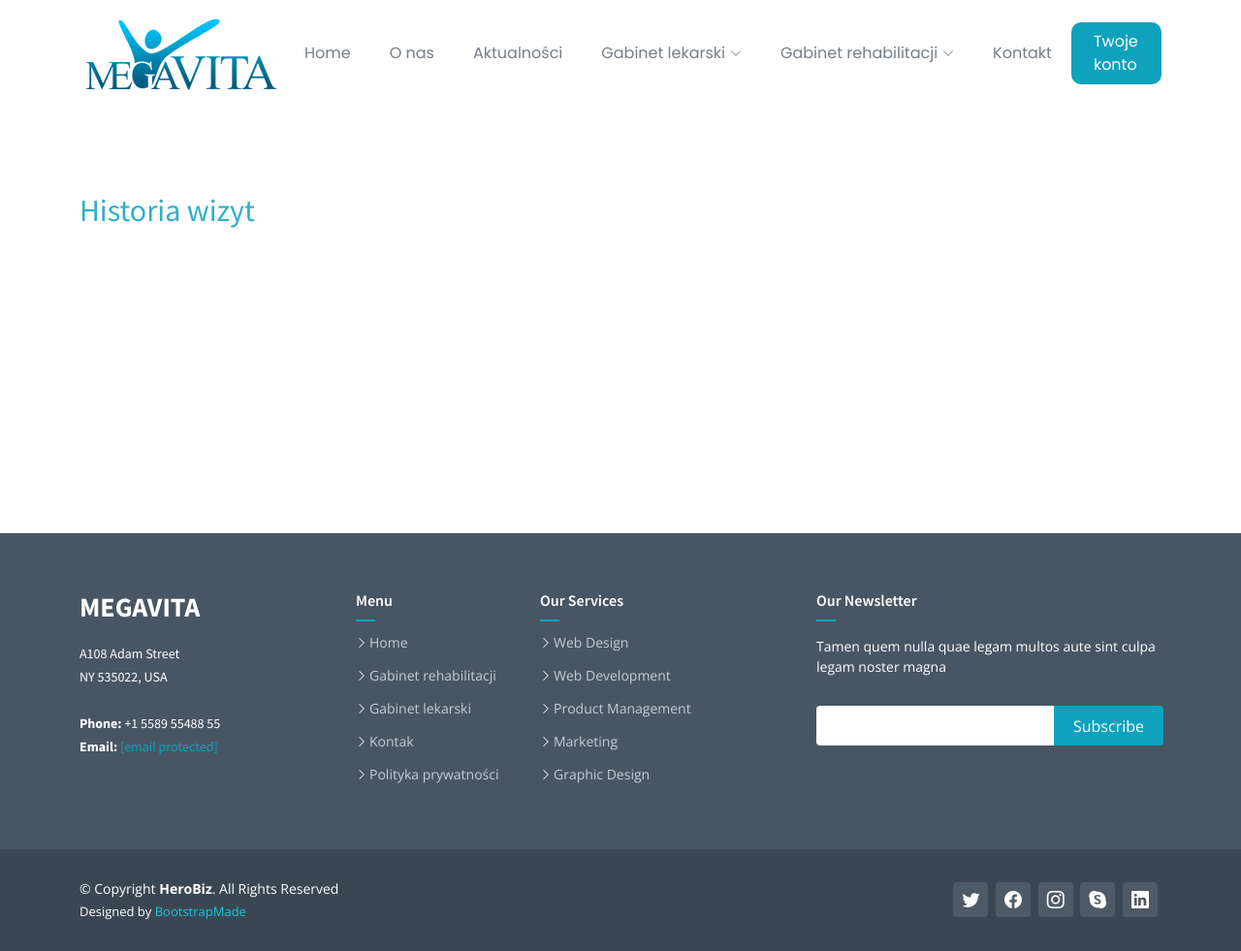
After one commit to ezcodepl/e-doctor, a Django app: page /patient/history in a window 1280 px wide. The commit adds this page. Shown: the whole page at 97% size. Run offline with Django 4.2, Linux system fonts and the light colour scheme; some libraries are stand-ins or nearby versions.

Commit message:
update profile files and base

```diff
--- a/vita/templates/base.html
+++ b/vita/templates/base.html
@@ -54,7 +54,7 @@
                       </li>
 
                     </li>
-                    <li><a class="nav-link scrollto" href="index.html#contact">Kontakt</a></li>
+                    <li><a class="nav-link scrollto" href="#contact">Kontakt</a></li>
             </ul>
               <i class="bi bi-list mobile-nav-toggle d-none"></i>
           </nav>
@@ -66,7 +66,7 @@
                     <div id="hover-content">
                       <ul style="list-style-type: none;margin-left:0px;padding: 4px;">
                         <li class="py-2"><a href="patient/new-visit"><i class="bi bi-plus-circle hover-icon"></i> Nowa wizyta</a></li>
-                        <li class="py-2"><a href="patient/appointment"><i class="bi bi-alarm hover-icon"></i> Umówione wizyty</a></li>
+                        <li class="py-2"><a href="patient/appointments"><i class="bi bi-alarm hover-icon"></i> Umówione wizyty</a></li>
                         <li class="py-2"><a href="patient/history"><i class="bi bi-card-list hover-icon"></i> Historia wizyt</a></li>
                         <li class="py-2"><a href="patient/profile"><i class="bi bi-person-circle hover-icon"></i> Moje dane</a></li>
                         <li class="py-2"><a href="logout" style="color: firebrick;"><i class="bi bi-power hover-icon" style="color: firebrick;"></i> Wyloguj</a></li>
--- a/vita/templates/base1.html
+++ b/vita/templates/base1.html
@@ -2,7 +2,7 @@
 <!DOCTYPE html>
 <html lang="en">
   <head><meta charset="utf-8">
-    <meta content="width=device-width, initial-scale=1.0" name="viewport"><title>HeroBiz Bootstrap Template - Home 1</title>
+    <meta content="width=device-width, initial-scale=1.0" name="viewport"><title>MegaVita</title>
     <meta name="robots" content="noindex, nofollow"><meta content="" name="description"><meta content="" name="keywords">
     <link href="assets/img/favicon.png" rel="icon"><link href="assets/img/apple-touch-icon.png" rel="apple-touch-icon">
     <link rel="preconnect" href="https://fonts.googleapis.com">
@@ -52,7 +52,7 @@
                           <li><a href="#">Kinezyterapia</a></li>
                         </ul>
                       </li>
-                    <li><a class="nav-link scrollto" href="index.html#contact">Kontakt</a></li>
+                    <li><a class="nav-link scrollto" href="#contact">Kontakt</a></li>
             </ul>
               <i class="bi bi-list mobile-nav-toggle d-none"></i>
           </nav>
@@ -64,7 +64,7 @@
               <div id="hover-content">
                 <ul style="list-style-type: none;margin-left:0px;padding: 4px;">
                   <li class="py-2"><a href="new-visit"><i class="bi bi-plus-circle hover-icon"></i> Nowa wizyta</a></li>
-                  <li class="py-2"><a href="appointment"><i class="bi bi-alarm hover-icon"></i> Umówione wizyty</a></li>
+                  <li class="py-2"><a href="appointments"><i class="bi bi-alarm hover-icon"></i> Umówione wizyty</a></li>
                   <li class="py-2"><a href="history"><i class="bi bi-card-list hover-icon"></i> Historia wizyt</a></li>
                   <li class="py-2"><a href="profile"><i class="bi bi-person-circle hover-icon"></i> Moje dane</a></li>
                   <li class="py-2"><a href="/logout" style="color: firebrick;"><i class="bi bi-power hover-icon" style="color: firebrick;"></i> Wyloguj</a></li>
--- a/vita/templates/vita/news.html
+++ b/vita/templates/vita/news.html
@@ -5,6 +5,7 @@
      <h2 style="color:#32AFC7;padding-bottom: 30px;"> Aktualności</h2>
 
           {% for news in all_news %}
+
                   <div class="row">
                         <div class="col-md-12">
                              <div class="d-flex align-items-start mb-5 pe-md-4">
@@ -17,6 +18,7 @@
                              </div>
                         </div>
                   </div>
+
           {% endfor %}
 
 </div>
--- /dev/null
+++ b/vita/templates/vita/patient/history.html
@@ -0,0 +1,8 @@
+{% extends 'base1.html' %}
+{% load crispy_forms_tags %}
+{% block content %}
+    <div class="container py-5">
+        {% include 'vita/messages.html' %}
+            <h2 style="color:#32AFC7">Historia wizyt</h2>
+    </div>
+{% endblock %}
--- a/vita/urls.py
+++ b/vita/urls.py
@@ -6,9 +6,12 @@ urlpatterns = [
     path('', views.home, name='home'),
     path('news', views.news, name='news'),
     path('test', views.test, name='test'),
+
     path('login', views.login_request, name='login_request'),
     path('logout', views.logout_request, name='logout_request'),
     path("register", views.register_user, name="register_user"),
     path("patient/profile", views.profile, name="profile"),
-
+    path('patient/new-visit', views.new_visit, name='new_visit'),
+    path('patient/appointments', views.appointments, name='appointments'),
+    path('patient/history', views.history, name='history'),
 ]
--- a/vita/views.py
+++ b/vita/views.py
@@ -9,15 +9,30 @@ from django.contrib.auth.models import User
 import datetime
 from django.contrib.auth.decorators import login_required
 
+
 # Create your views here.
 
 
 def home(request):
     return render(request, "vita/home.html")
 
+
 def test(request):
     pp_form = Dupa(request.POST)
     return render(request, "vita/test.html")
+
+
+def new_visit(request):
+    return render(request, "vita/patient/new_visit.html")
+
+
+def appointments(request):
+    return render(request, "vita/patient/appointments.html")
+
+
+def history(request):
+    return render(request, "vita/patient/history.html")
+
 
 def news(request):
     all_news = News.objects.all().order_by('-data_wpisu').values()
@@ -30,10 +45,10 @@ def register_user(request):
         form = RegisterUserForm(request.POST)
         pp_form = PatientRegisterForm(request.POST)
 
-        last_id_patient = Patient.objects.all().values('id_patient') #check id_patient
+        last_id_patient = Patient.objects.all().values('id_patient')  # check id_patient
 
         if form.is_valid() and pp_form.is_valid():
-            form.save() #save user form
+            form.save()  # save user form
 
             # login user
             username = form.cleaned_data['username']
@@ -51,14 +66,14 @@ def register_user(request):
             pp_form_obj.user = request.user
             pp_form_obj.id_patient = next_id_patient
             pp_form_obj.save()
-            #messages.success(request, ("Registration Successful!"))
+            # messages.success(request, ("Registration Successful!"))
             return redirect('patient/profile')
     else:
         form = RegisterUserForm()
         pp_form = PatientRegisterForm()
 
     return render(request, 'vita/register.html', {
-        'form': form, 'pp_form':pp_form
+        'form': form, 'pp_form': pp_form
     })
 
 
@@ -85,12 +100,11 @@ def login_request(request):
 
 def logout_request(request):
     logout(request)
-    #messages.info(request, "You have successfully logged out.")
+    # messages.info(request, "You have successfully logged out.")
     return redirect("/")
 
 
 def profile(request):
-
     if request.method == 'POST':
         patient = Patient.objects.all().values()
         u_form = UserUpdateForm(request.POST, instance=request.user)
```
Also changed, not shown: vita/templates/vita/patient/appointments.html (added, +8 -0 lines), vita/templates/vita/patient/new_visit.html (added, +8 -0 lines), pyvit/settings.py (line endings or trailing spaces). Lines whose indentation alone changed are shown as unchanged.
